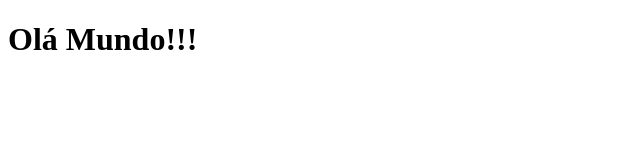
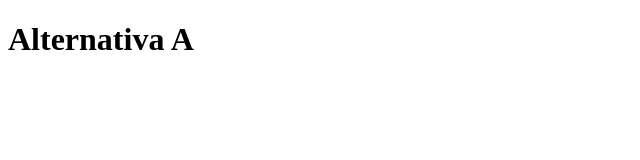
Before and after one commit to nokius16/git-aula-1, a plain HTML site: page index.html in a window 1280 px wide. Shown: the whole page, without its empty margins (0-640 px from the left). Drawn offline with Linux system fonts and the light colour scheme.

Commit message:
nova versão

```diff
--- a/index.html
+++ b/index.html
@@ -6,6 +6,6 @@
     <title>Git - aula1</title>
 </head>
 <body>
-    <h1>Olá Mundo!!!</h1>
+    <h1>Alternativa A</h1>
 </body>
 </html>
```
